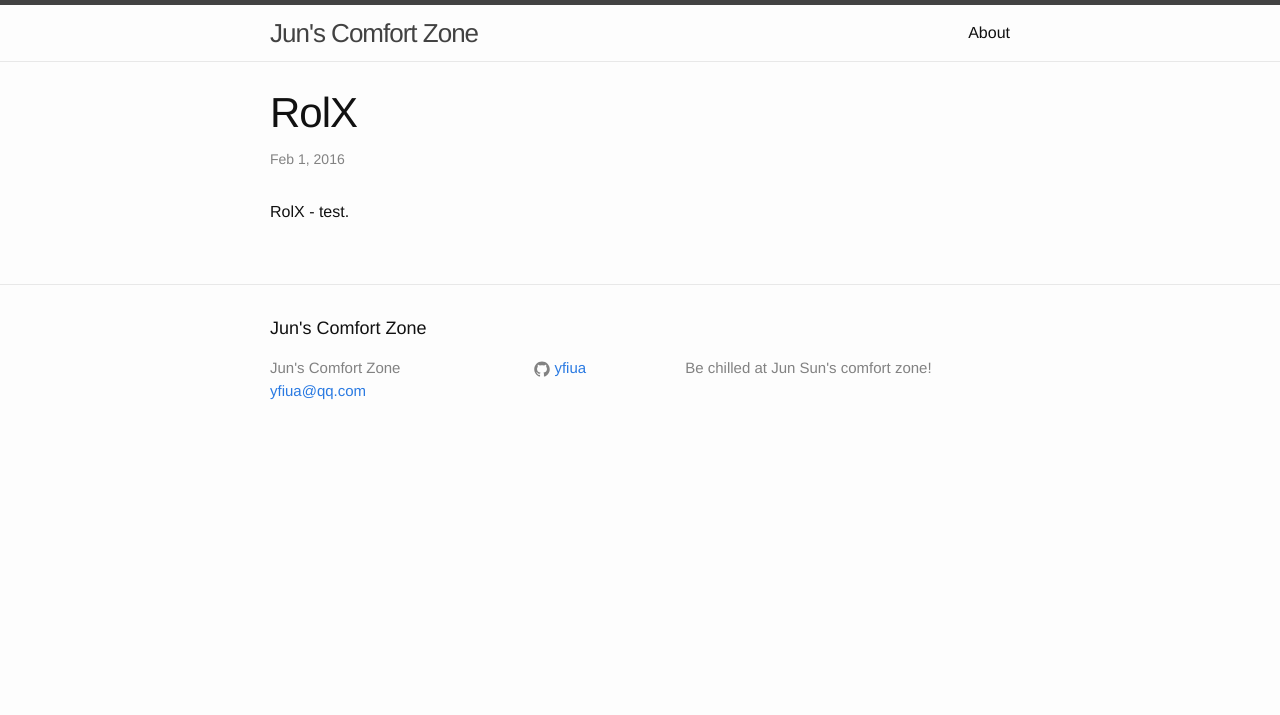
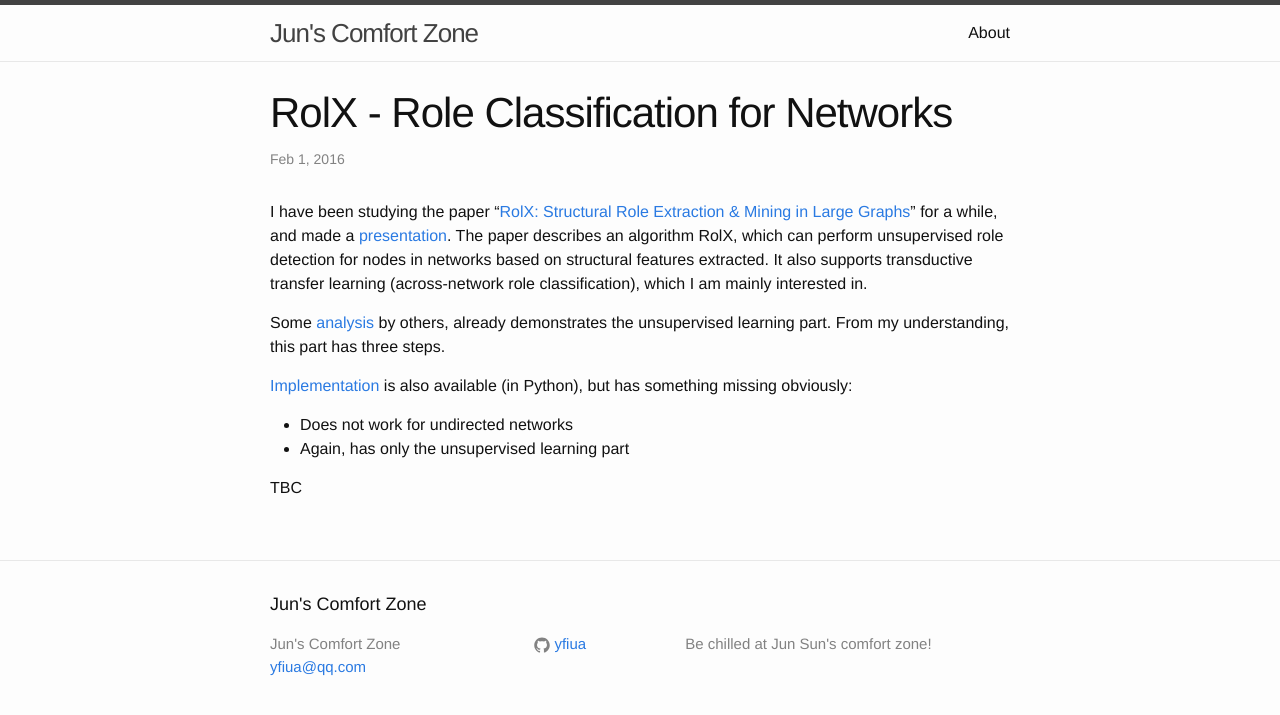
Before and after one commit to yfiua/yfiua.github.io, a Jekyll site: the page built from _posts/2016-02-01-rolx.markdown, in a window 1280 px wide. Shown: the top 715 px of the page. Built offline with Jekyll 4.4.1, drawn with Linux system fonts in a browser that asks for light colours; comment, search, counter and statistics services are not loaded.

Commit message:
rolx update

```diff
--- a/_posts/2016-02-01-rolx.markdown
+++ b/_posts/2016-02-01-rolx.markdown
@@ -1,9 +1,18 @@
 ---
 layout: post
-title:  "RolX"
+title:  "RolX - Role Classification for Networks"
 date:   2016-02-01 16:52:28 +0100
 comments: true
 categories: academic
 ---
 
-RolX - test.
+I have been studying the paper "[RolX: Structural Role Extraction & Mining in Large Graphs](http://briangallagher.net/pubs/henderson-etal-kdd2012.pdf)" for a while, and made a [presentation](https://west.uni-koblenz.de/en/news/role-classification-networks-based-transfer-learning). The paper describes an algorithm RolX, which can perform unsupervised role detection for nodes in networks based on structural features extracted. It also supports transductive transfer learning (across-network role classification), which I am mainly interested in.
+
+Some [analysis](http://lab41.github.io/blog/2014/12/18/rolx-discovering-individuals-roles-in-a-social-network/) by others, already demonstrates the unsupervised learning part. From my understanding, this part has three steps.
+
+[Implementation](https://github.com/Lab41/Circulo/blob/master/circulo/algorithms/rolx.py) is also available (in Python), but has something missing obviously:
+
+* Does not work for undirected networks
+* Again, has only the unsupervised learning part
+
+TBC
```
